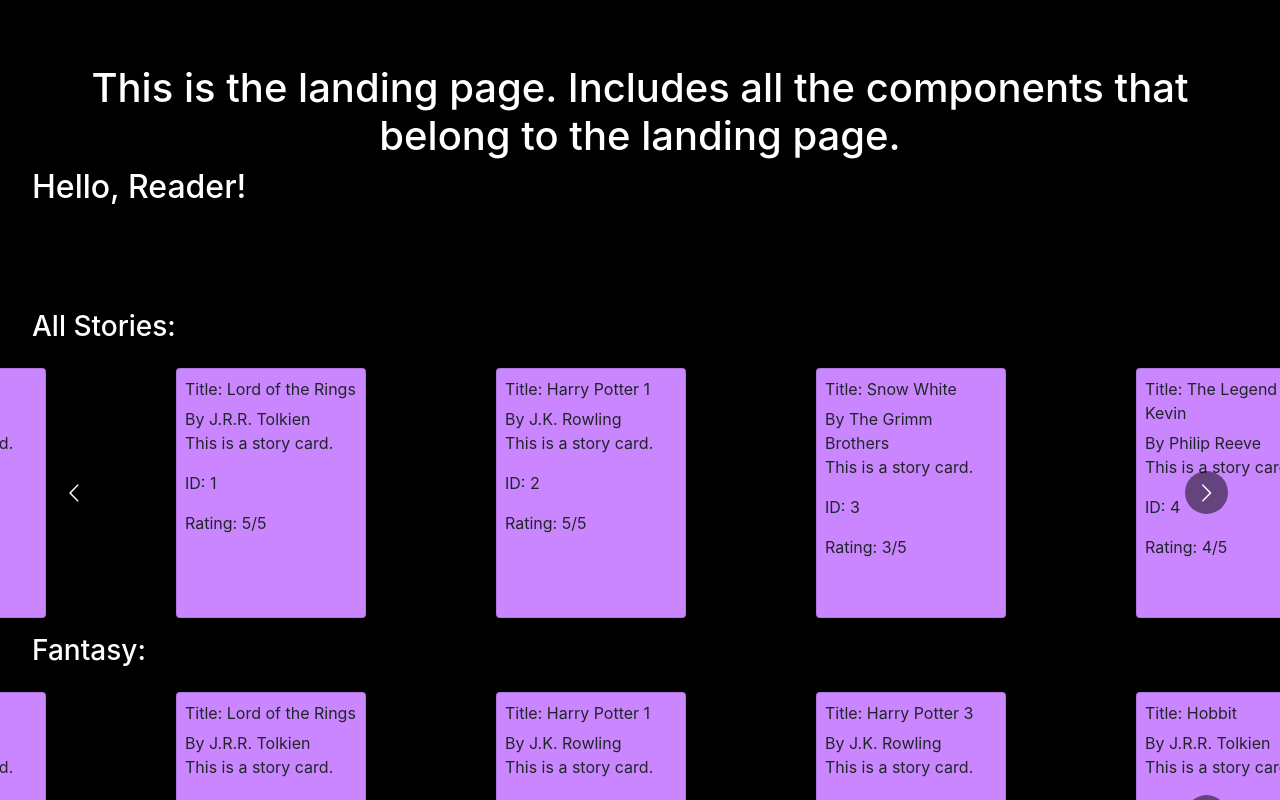
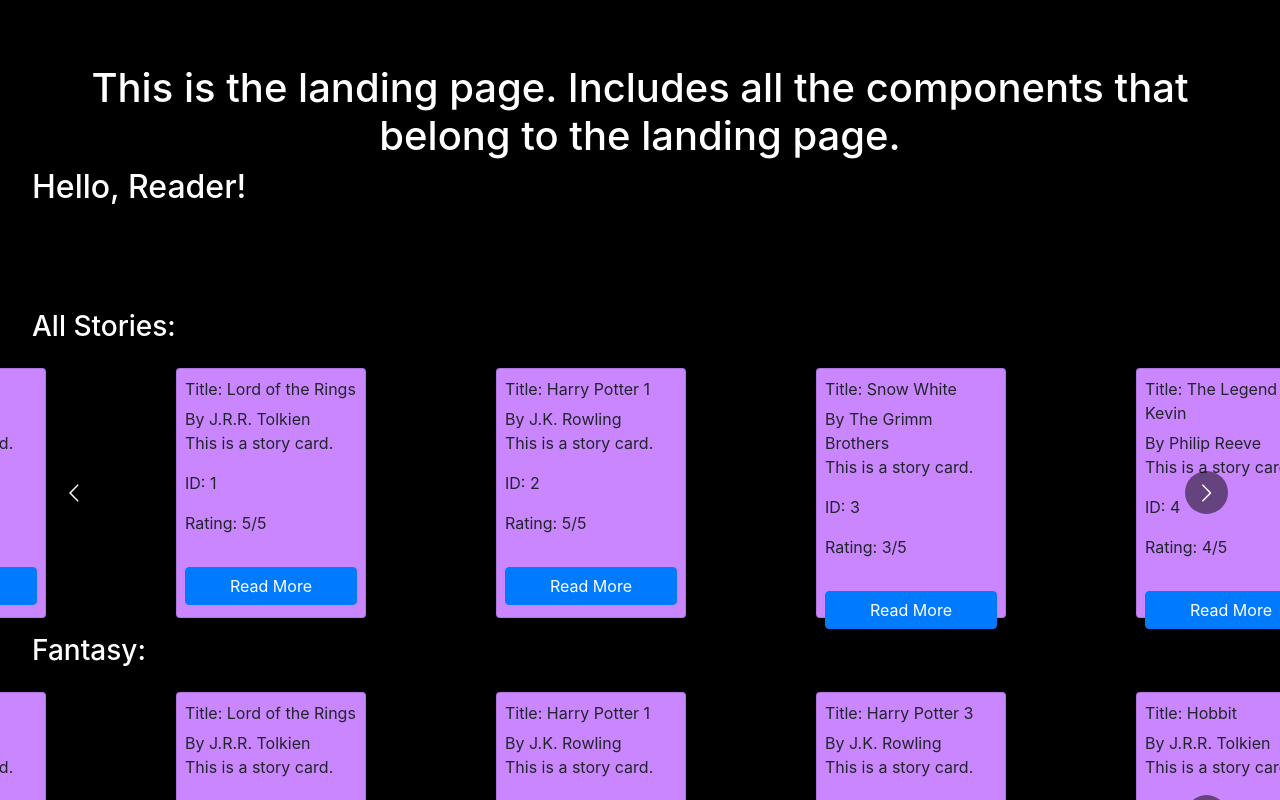
Before and after one commit to erlinh/VisualNovel, a React (Create React App) app in the folder client/: page / in a window 1280 px wide. Shown: the top 800 px of the page. Built offline with nearby package versions, Linux system fonts and the light colour scheme.

Commit message:
Service folder for all axios api calls

```diff
--- a/client/package.json
+++ b/client/package.json
@@ -7,11 +7,12 @@
     "@testing-library/jest-dom": "^4.2.4",
     "@testing-library/react": "^9.5.0",
     "@testing-library/user-event": "^7.2.1",
+    "axios": "^0.21.0",
     "bootstrap": "^4.5.3",
     "react": "^17.0.0",
     "react-dom": "^17.0.0",
+    "react-multi-carousel": "^2.5.5",
     "react-router-dom": "^5.2.0",
-    "react-multi-carousel": "^2.5.5",
     "react-scripts": "3.4.4",
     "react-test-renderer": "^17.0.1",
     "reactstrap": "^8.6.0"
--- a/client/src/components/BrowsingGrid/StoryCard/StoryCard.js
+++ b/client/src/components/BrowsingGrid/StoryCard/StoryCard.js
@@ -1,4 +1,5 @@
 import React from 'react';
+import { Link} from "react-router-dom"
 
 import {
   Card,
@@ -14,6 +15,9 @@
       <p>This is a story card.</p>
       <p>ID: {id}</p>
       <p>Rating: {rating}/5</p>
+      <Link to="/stories/:id" className="btn btn-primary w-100 mt-3">
+            Read More
+      </Link>
       {/* <p>Categories: {categories}</p> */}
     </Card>
   );
--- a/client/src/components/BrowsingGrid/StoryCards/StoryCards.js
+++ b/client/src/components/BrowsingGrid/StoryCards/StoryCards.js
@@ -1,10 +1,9 @@
 import React from 'react';
 import Carousel from 'react-multi-carousel';
 import 'react-multi-carousel/lib/styles.css';
-
 import StoryCard from '../StoryCard/StoryCard';
-
 import allStories from '../../../assets/resources/sampleBookData.json';
+//import allStories from '../../../../../api/routes/index'
 import './StoryCards.css';
 
 // responsiveness settings for the carousels
```
Also changed, not shown: client/src/axios.js (added, +7 -0 lines), client/src/services/StoriesServices.js (added, +9 -0 lines), 1 other file (tests, documents, lock files or other folders).
